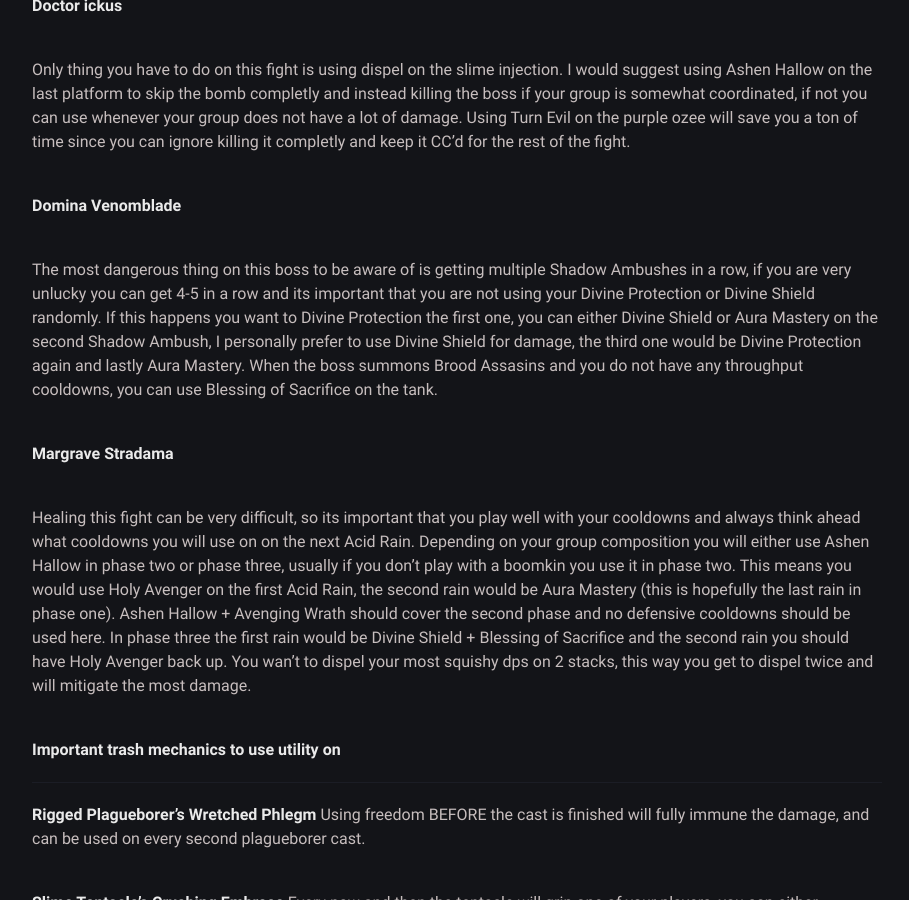
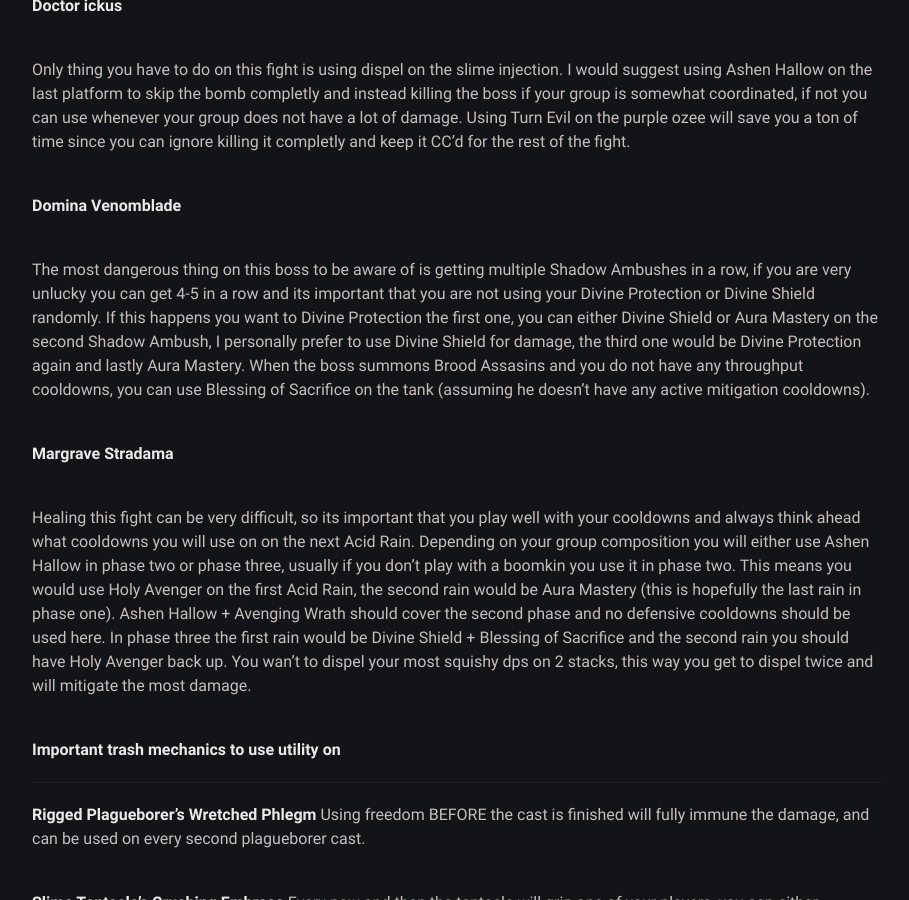
Before and after one commit to BetterThanWowhead/BetterThanWowhead.github.io, a Jekyll site: the page built from pages/M+/dungeons/pf.md, in a window 1280 px wide and 900 px high, scrolled down 726 px. Shown: the whole window, without its empty margins (183-1092 px from the left). Built offline with Jekyll 4.4.1, drawn with Linux system fonts in a browser that asks for light colours; a script that is not in the unit is left out.

Commit message:
Update pf.md

```diff
--- a/pages/M+/dungeons/pf.md
+++ b/pages/M+/dungeons/pf.md
@@ -15,7 +15,7 @@ Only thing you have to do on this fight is using dispel on the slime injection.
 
 **Domina Venomblade**
 
-The most dangerous thing on this boss to be aware of is getting multiple Shadow Ambushes in a row, if you are very unlucky you can get 4-5 in a row and its important that you are not using your Divine Protection or Divine Shield randomly. If this happens you want to Divine Protection the first one, you can either Divine Shield or Aura Mastery on the second Shadow Ambush, I personally prefer to use Divine Shield for damage, the third one would be Divine Protection again and lastly Aura Mastery. When the boss summons Brood Assasins and you do not have any throughput cooldowns, you can use Blessing of Sacrifice on the tank.
+The most dangerous thing on this boss to be aware of is getting multiple Shadow Ambushes in a row, if you are very unlucky you can get 4-5 in a row and its important that you are not using your Divine Protection or Divine Shield randomly. If this happens you want to Divine Protection the first one, you can either Divine Shield or Aura Mastery on the second Shadow Ambush, I personally prefer to use Divine Shield for damage, the third one would be Divine Protection again and lastly Aura Mastery. When the boss summons Brood Assasins and you do not have any throughput cooldowns, you can use Blessing of Sacrifice on the tank (assuming he doesn't have any active mitigation cooldowns).
 
 **Margrave Stradama**
 
```
